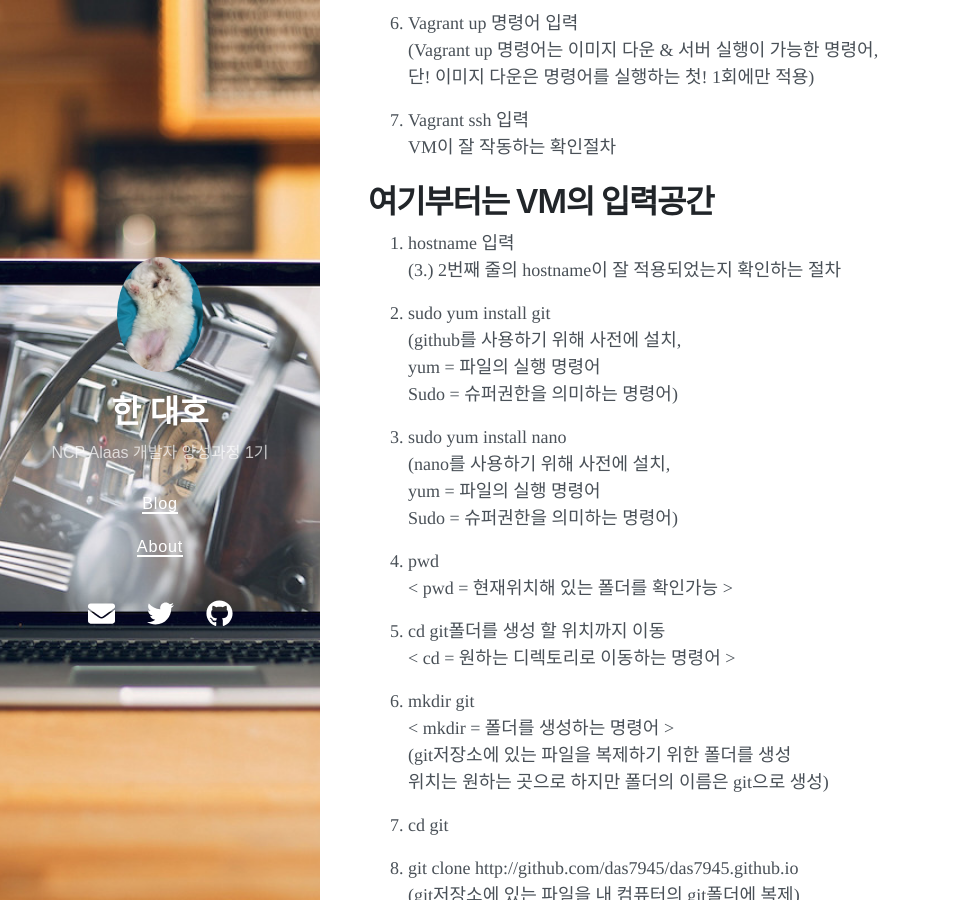
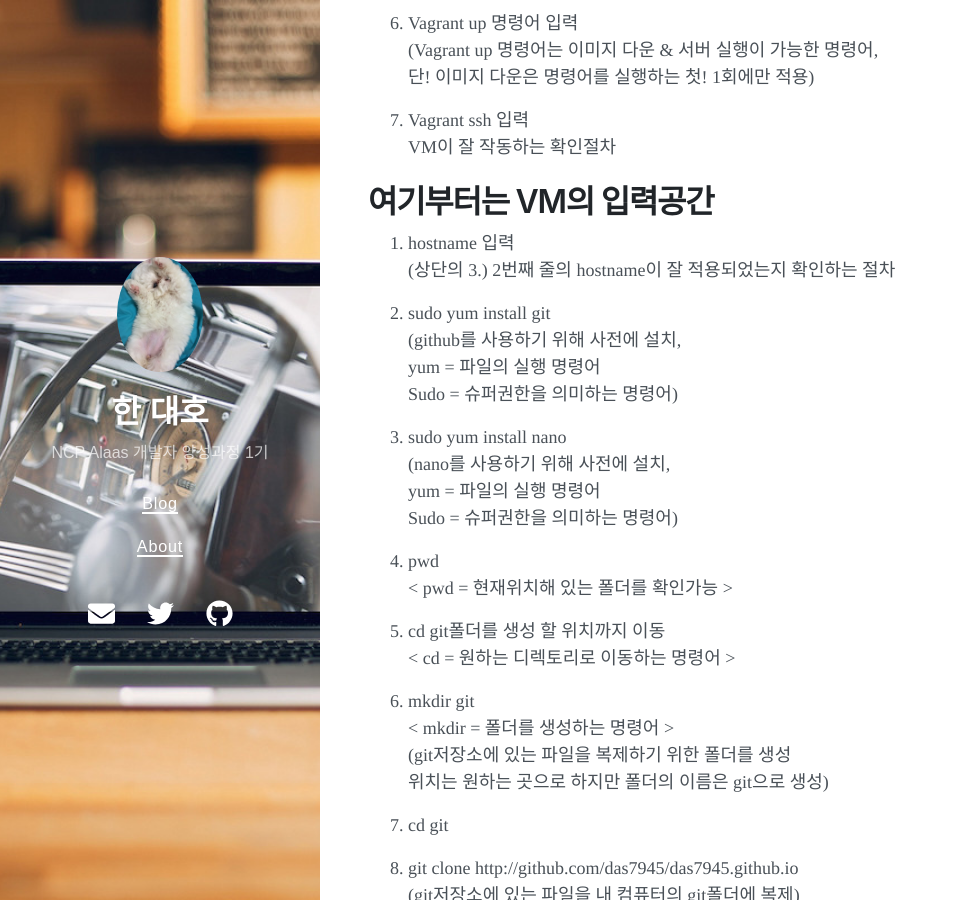
Before and after one commit to das7945/das7945.github.io, a Jekyll site: the page built from _posts/2022-11-19-VM구축-및-git데이터-업데이트.md, in a window 1280 px wide and 900 px high, scrolled down 552 px. Shown: the whole window, without its empty margins (0-958 px from the left). Built offline with Jekyll 4.4.1, drawn with Linux system fonts in a browser that asks for light colours; nearby versions of some CDN libraries.

Commit message:
221121_1

```diff
--- a/_posts/2022-11-19-VM구축-및-git데이터-업데이트.md
+++ b/_posts/2022-11-19-VM구축-및-git데이터-업데이트.md
@@ -30,7 +30,7 @@ VM이 잘 작동하는 확인절차
 # 여기부터는 VM의 입력공간
 
 8. hostname 입력<br>
-(3.) 2번째 줄의 hostname이 잘 적용되었는지 확인하는 절차
+(상단의 3.) 2번째 줄의 hostname이 잘 적용되었는지 확인하는 절차
 
 9. sudo yum install git<br>(github를 사용하기 위해 사전에 설치,<br>
 yum = 파일의 실행 명령어<br>
```
Also changed, not shown: _posts/2022-11-19-하이퍼바이저(Hypervisor).md (+1 -1 lines).
